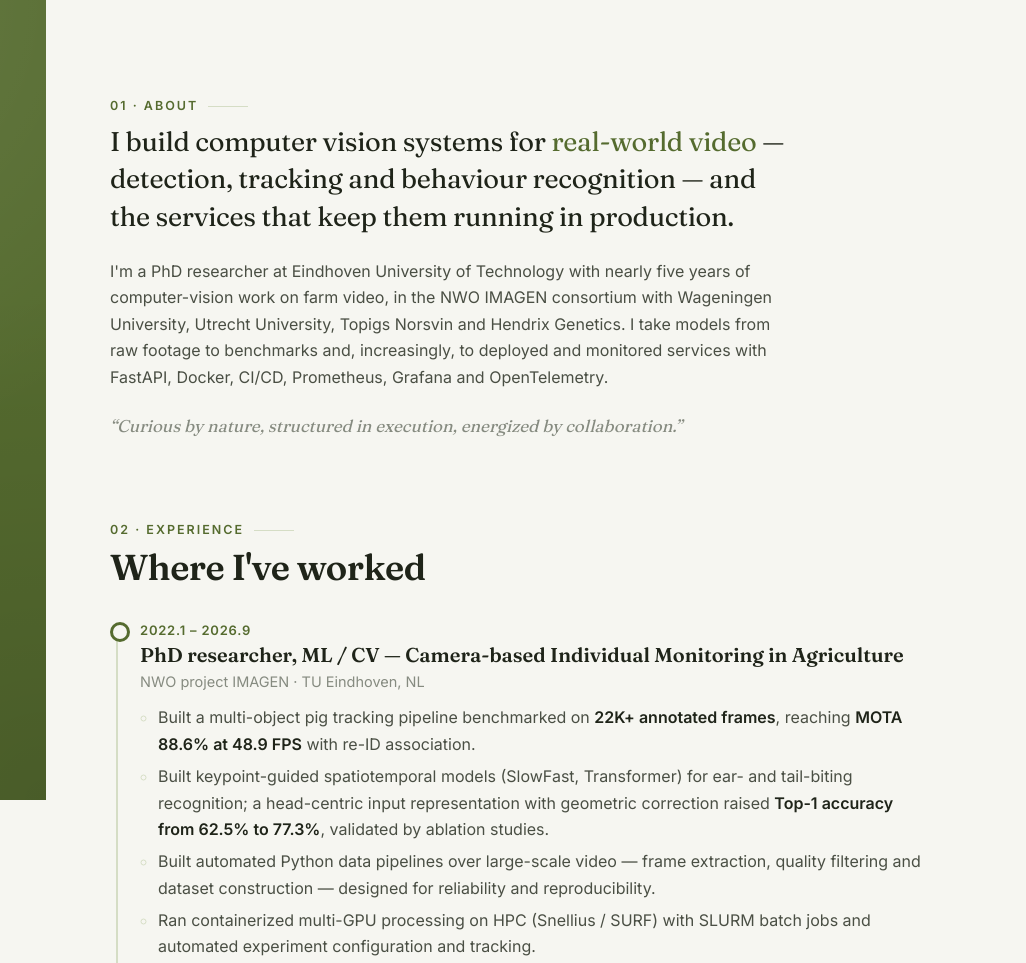
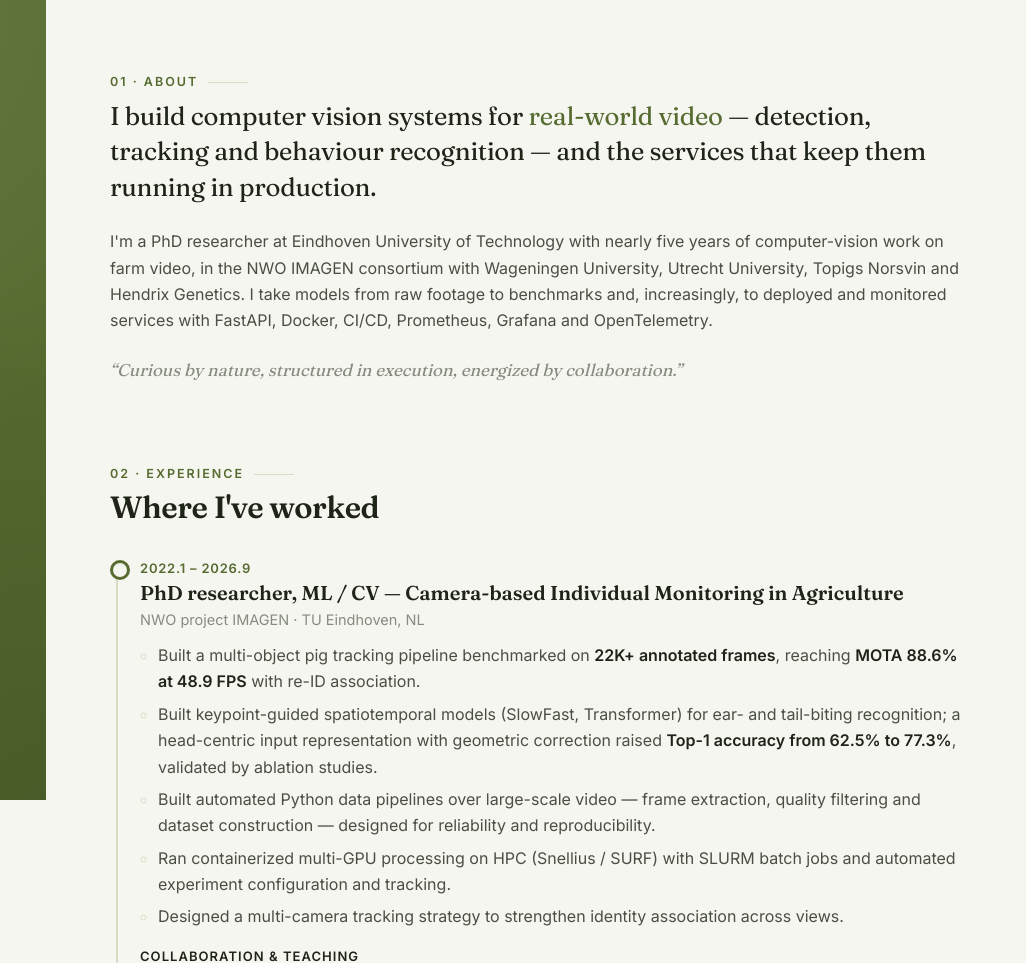
Before and after one commit to Eudora826/Eudora826.github.io, a plain HTML site: page index.html in a window 1280 px wide. Shown: the top 963 px of the page, 254-1280 px from the left. Drawn offline with Linux system fonts and the light colour scheme.

Commit message:
Let main content scale with window width
Co-Authored-By: Claude Opus 5.5 <noreply@anthropic.com>

```diff
--- a/index.html
+++ b/index.html
@@ -60,17 +60,18 @@
   .social svg{width:17px;height:17px}
 
   /* ================= MAIN ================= */
-  main{padding:72px 64px 40px;max-width:940px;width:100%;min-width:0}
+  main{padding:clamp(48px,6vh,88px) clamp(32px,5vw,112px) 40px;max-width:1440px;width:100%;min-width:0;margin:0 auto}
+  .about p,.lead{max-width:860px}
   section{padding:24px 0 56px;scroll-margin-top:24px}
   .eyebrow{font-size:12.5px;font-weight:600;letter-spacing:.16em;text-transform:uppercase;color:var(--green);margin:0 0 6px;display:flex;align-items:center;gap:10px}
   .eyebrow::after{content:"";height:1px;width:40px;background:var(--green-line)}
-  h2{font-family:var(--serif);font-weight:600;color:var(--ink);font-size:36px;line-height:1.15;margin:0 0 28px;letter-spacing:-.015em}
+  h2{font-family:var(--serif);font-weight:600;color:var(--ink);font-size:clamp(30px,2.4vw,42px);line-height:1.15;margin:0 0 28px;letter-spacing:-.015em}
   h3{font-family:var(--serif);font-weight:600;color:var(--ink);font-size:20px;line-height:1.3;margin:0}
 
   /* About */
-  .lead{font-family:var(--serif);font-size:27px;line-height:1.4;color:var(--ink);margin:0 0 22px;letter-spacing:-.01em;max-width:720px}
+  .lead{font-family:var(--serif);font-size:clamp(24px,2vw,34px);line-height:1.4;color:var(--ink);margin:0 0 22px;letter-spacing:-.01em}
   .lead em{font-style:normal;color:var(--green)}
-  .about p{max-width:680px}
+
   .status{display:inline-flex;align-items:center;gap:10px;background:var(--card);border:1px solid var(--line);border-radius:999px;padding:7px 16px 7px 12px;font-size:14.5px;font-weight:500;color:var(--ink);margin:6px 0 0}
   .dot{width:9px;height:9px;border-radius:50%;background:#6E9A2F;box-shadow:0 0 0 0 rgba(110,154,47,.6);animation:pulse 2.2s infinite}
   @keyframes pulse{0%{box-shadow:0 0 0 0 rgba(110,154,47,.55)}70%{box-shadow:0 0 0 9px rgba(110,154,47,0)}100%{box-shadow:0 0 0 0 rgba(110,154,47,0)}}
@@ -88,14 +89,14 @@
   .tl::before{content:"";position:absolute;left:-30px;top:6px;width:14px;height:14px;border-radius:50%;background:var(--bg);border:3px solid var(--green)}
   .when{font-size:13px;font-weight:600;letter-spacing:.06em;color:var(--green);text-transform:uppercase}
   .where{font-size:14.5px;color:var(--muted);margin:2px 0 10px}
-  .tl ul{margin:0;padding-left:18px}
+  .tl ul{margin:0;padding-left:18px;max-width:980px}
   .tl li{margin:6px 0}
   .tl li::marker{color:var(--green-line)}
   .tl li strong{color:var(--ink);font-weight:600}
   .tl h4{font-size:13px;font-weight:600;letter-spacing:.08em;text-transform:uppercase;color:var(--ink);margin:16px 0 4px}
 
   /* Projects */
-  .cards{display:grid;grid-template-columns:repeat(2,1fr);gap:18px}
+  .cards{display:grid;grid-template-columns:repeat(2,minmax(0,1fr));gap:20px}
   .card{position:relative;background:var(--card);border:1px solid var(--line);border-radius:16px;padding:24px;display:flex;flex-direction:column;transition:transform .2s,box-shadow .2s,border-color .2s}
   .card:hover{transform:translateY(-3px);border-color:var(--green-line);box-shadow:0 18px 36px -24px rgba(52,66,26,.55)}
   .card .top{display:flex;justify-content:space-between;align-items:center;margin-bottom:14px}
@@ -133,7 +134,8 @@
   .more{margin-top:18px;font-size:14.5px;color:var(--muted)}
 
   /* Skills & education */
-  .skills{display:grid;grid-template-columns:repeat(2,1fr);gap:18px}
+  .skills{display:grid;grid-template-columns:repeat(2,minmax(0,1fr));gap:18px}
+  @media (min-width:1500px){ .skills{grid-template-columns:repeat(4,minmax(0,1fr))} }
   .sk{background:var(--card);border:1px solid var(--line);border-radius:16px;padding:20px 22px}
   .sk h3{font-size:17px;margin-bottom:10px;display:flex;align-items:center;gap:10px}
   .sk h3 .ico{width:30px;height:30px;border-radius:9px;display:grid;place-items:center;background:var(--green-tint);color:var(--green)}
```
